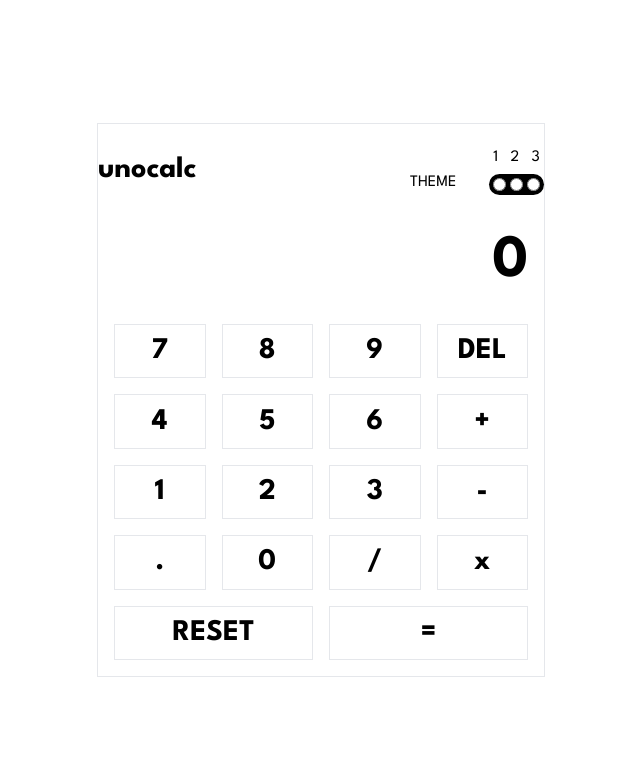
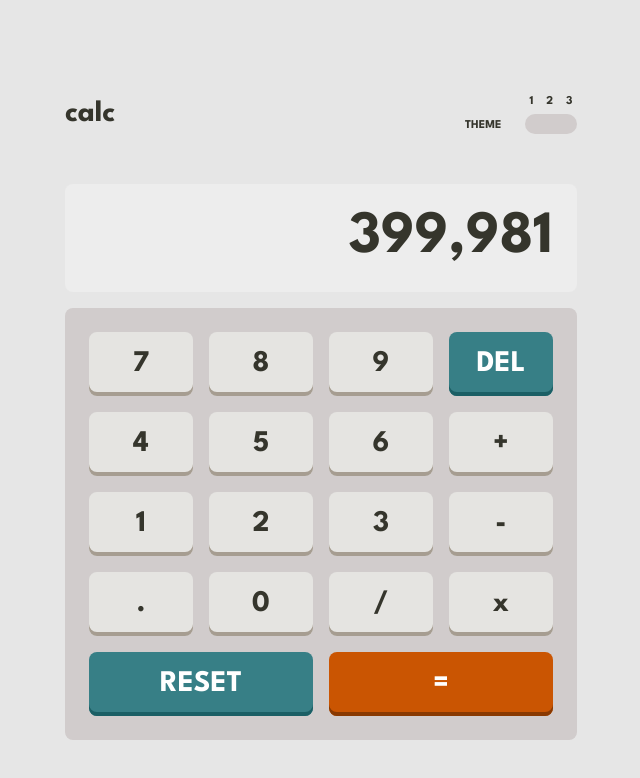
Before and after one commit to princemuel/unocalc, a website built with Vite: page client/index.html in a window 1280 px wide. Shown: the whole page, without its empty margins (319-959 px from the left). Built offline with nearby package versions, Linux system fonts and the light colour scheme; some packages are replaced by stand-ins of ours.

Commit message:
feat: scaffold light theme

```diff
--- a/client/index.html
+++ b/client/index.html
@@ -1,5 +1,5 @@
 <!DOCTYPE html>
-<html lang="en" class="__sans__">
+<html lang="en" class="__sans__" data-theme="auto">
   <head>
     <meta charset="UTF-8" />
     <link rel="icon" href="/favicon.ico" sizes="48x48" />
@@ -31,18 +31,17 @@
       "use strict";
       if (!window.ThemeProvider) {
         window.ThemeProvider = (function () {
-          var stored =
+          const storedTheme =
             typeof window.localStorage !== "undefined" &&
             localStorage.getItem("uno-theme");
-          var mql = window.matchMedia("(prefers-color-scheme: light)");
-          var theme = stored || (mql.matches ? "light" : "dark");
+          const mql = window.matchMedia("(prefers-color-scheme: light)");
+          const theme = storedTheme || (mql.matches ? "light" : "dark");
           document.documentElement.dataset.theme = theme;
-
           return {
-            updateWidget(theme = stored || "auto") {
-              var widget = document.querySelector("[data-id='theme-widget']");
-
-              // console.log(widget);
+            updateWidget(theme = storedTheme || "auto") {
+              /** @type {HTMLInputElement | null} */
+              const element = document.getElementById(theme);
+              if (element) element.checked = true;
             },
           };
         })();
@@ -50,53 +49,70 @@
     </script>
   </head>
   <body
-    class="antialiased font-sans h-screen supports-[height:100svh]:h-svh grid place-items-center bg-white text-black dark:bg-black dark:text-white neon:bg-purple-700 neon:text-white"
+    class="antialiased font-sans h-screen supports-[height:100svh]:h-svh grid place-items-center bg-marine-300 dark:bg-prussian-500 neon:bg-lilac-500"
   >
-    <main class="w-full max-w-sm sm:max-w-md mx-auto">
-      <section class="grid grid-rows-[1fr_1fr_4fr] border">
+    <main class="w-full max-w-sm sm:max-w-lg mx-auto">
+      <section class="grid grid-rows-[1fr_1fr_4fr] gap-4">
         <header class="flex items-center justify-between">
           <div class="">
-            <h1 class="font-bold text-3xl">unocalc</h1>
+            <h1 class="font-bold text-marine-800 text-3xl">calc</h1>
           </div>
 
           <fieldset
             is="theme-widget"
             data-id="theme-widget"
             id="theme-widget"
-            class="grid gap-6 grid-cols-4"
+            class="grid gap-2 grid-cols-4"
           >
             <legend class="sr-only">update the theme</legend>
-            <h4 class="col-span-2 self-end">THEME</h4>
+            <h4 class="col-span-2 self-end text-xs font-bold text-marine-800">
+              THEME
+            </h4>
 
             <div class="flex flex-col gap-1 col-span-2">
               <span class="flex items-center gap-1 justify-around">
-                <label for="light" class="cursor-pointer">1</label>
-                <label for="dark" class="cursor-pointer">2</label>
-                <label for="neon" class="cursor-pointer">3</label>
+                <label
+                  for="light"
+                  class="cursor-pointer text-xs font-bold text-marine-800"
+                >
+                  1
+                </label>
+                <label
+                  for="dark"
+                  class="cursor-pointer text-xs font-bold text-marine-800"
+                >
+                  2
+                </label>
+                <label
+                  for="neon"
+                  class="cursor-pointer text-xs font-bold text-marine-800"
+                >
+                  3
+                </label>
               </span>
 
               <span
-                class="flex items-center gap-1 justify-evenly rounded-full bg-black p-1"
+                class="flex items-center gap-1 justify-evenly rounded-full bg-marine-400 p-1"
               >
                 <input
                   type="radio"
                   name="uno-theme"
                   id="light"
-                  class="cursor-pointer"
+                  class="cursor-pointer size-3 transition-colors duration-500 rounded-full appearance-none forced-colors:appearance-auto checked:bg-accent-200"
                   value="light"
                 />
                 <input
                   type="radio"
                   name="uno-theme"
                   id="dark"
-                  class="cursor-pointer"
+                  class="cursor-pointer size-3 transition-colors duration-500 rounded-full appearance-none forced-colors:appearance-auto checked:bg-accent-200"
                   value="dark"
                 />
                 <input
                   type="radio"
                   name="uno-theme"
                   id="neon"
-                  class="cursor-pointer"
+                  class="cursor-pointer size-3 transition-colors duration-500 rounded-full appearance-none forced-colors:appearance-auto checked:bg-accent-200"
                   value="neon"
                 />
               </span>
@@ -104,45 +120,44 @@
           </fieldset>
         </header>
 
-        <section class="grid items-center p-4">
-          <output
-            name="result"
-            id="result"
-            form="keypad"
-            class="text-6xl text-right font-bold"
-            >0</output
-          >
-        </section>
+        <output
+          name="result"
+          id="result"
+          form="keypad"
+          class="text-5xl sm:text-6xl p-4 sm:p-6 text-marine-800 bg-marine-100 rounded-lg text-right font-bold"
+        >
+          399,981
+        </output>
 
         <form
           id="keypad"
-          class="grid grid-cols-4 gap-4 p-4 text-2xl [grid-template-areas:'seven_eight_nine_delete''four_five_six_plus''one_two_three_minus''decimal_zero_divide_times''reset_reset_equal_equal']"
+          class="grid grid-cols-4 gap-4 p-4 sm:p-6 text-2xl rounded-lg [grid-template-areas:'seven_eight_nine_delete''four_five_six_plus''one_two_three_minus''decimal_zero_divide_times''reset_reset_equal_equal'] bg-marine-400"
         >
           <button
             type="button"
             data-type="number"
-            class="cursor-pointer border hocus:brightness-150 text-xl sm:text-3xl font-bold"
+            class="cursor-pointer rounded-lg shadow-[inset_0px_-4px_-0px] shadow-marine-500 text-marine-800 bg-marine-200 hocus:brightness-150 text-xl sm:text-3xl font-bold"
           >
             7
           </button>
           <button
             type="button"
             data-type="number"
-            class="cursor-pointer border hocus:brightness-150 text-xl sm:text-3xl font-bold"
+            class="cursor-pointer rounded-lg shadow-[inset_0px_-4px_-0px] shadow-marine-500 text-marine-800 bg-marine-200 hocus:brightness-150 text-xl sm:text-3xl font-bold"
           >
             8
           </button>
           <button
             type="button"
             data-type="number"
-            class="cursor-pointer border hocus:brightness-150 text-xl sm:text-3xl font-bold"
+            class="cursor-pointer rounded-lg shadow-[inset_0px_-4px_-0px] shadow-marine-500 text-marine-800 bg-marine-200 hocus:brightness-150 text-xl sm:text-3xl font-bold"
           >
             9
           </button>
           <button
             type="button"
             data-type="delete"
-            class="cursor-pointer border hocus:brightness-150 text-xl sm:text-3xl font-bold"
+            class="cursor-pointer rounded-lg shadow-[inset_0px_-4px_-0px] shadow-marine-700 text-white bg-marine-600 hocus:brightness-150 text-xl sm:text-3xl font-bold"
           >
             DEL
           </button>
@@ -150,28 +165,28 @@
           <button
             type="button"
             data-type="number"
-            class="cursor-pointer border hocus:brightness-150 text-xl sm:text-3xl font-bold"
+            class="cursor-pointer rounded-lg shadow-[inset_0px_-4px_-0px] shadow-marine-500 text-marine-800 bg-marine-200 hocus:brightness-150 text-xl sm:text-3xl font-bold"
           >
             4
           </button>
           <button
             type="button"
             data-type="number"
-            class="cursor-pointer border hocus:brightness-150 text-xl sm:text-3xl font-bold"
+            class="cursor-pointer rounded-lg shadow-[inset_0px_-4px_-0px] shadow-marine-500 text-marine-800 bg-marine-200 hocus:brightness-150 text-xl sm:text-3xl font-bold"
           >
             5
           </button>
           <button
             type="button"
             data-type="number"
-            class="cursor-pointer border hocus:brightness-150 text-xl sm:text-3xl font-bold"
+            class="cursor-pointer rounded-lg shadow-[inset_0px_-4px_-0px] shadow-marine-500 text-marine-800 bg-marine-200 hocus:brightness-150 text-xl sm:text-3xl font-bold"
           >
             6
           </button>
           <button
             type="button"
             data-type="operator"
-            class="cursor-pointer border hocus:brightness-150 text-xl sm:text-3xl font-bold"
+            class="cursor-pointer rounded-lg shadow-[inset_0px_-4px_-0px] shadow-marine-500 text-marine-800 bg-marine-200 hocus:brightness-150 text-xl sm:text-3xl font-bold"
           >
             +
           </button>
@@ -179,28 +194,28 @@
           <button
             type="button"
             data-type="number"
-            class="cursor-pointer border hocus:brightness-150 text-xl sm:text-3xl font-bold"
+            class="cursor-pointer rounded-lg shadow-[inset_0px_-4px_-0px] shadow-marine-500 text-marine-800 bg-marine-200 hocus:brightness-150 text-xl sm:text-3xl font-bold"
           >
             1
           </button>
           <button
             type="button"
             data-type="number"
-            class="cursor-pointer border hocus:brightness-150 text-xl sm:text-3xl font-bold"
+            class="cursor-pointer rounded-lg shadow-[inset_0px_-4px_-0px] shadow-marine-500 text-marine-800 bg-marine-200 hocus:brightness-150 text-xl sm:text-3xl font-bold"
           >
             2
           </button>
           <button
             type="button"
             data-type="number"
-            class="cursor-pointer border hocus:brightness-150 text-xl sm:text-3xl font-bold"
+            class="cursor-pointer rounded-lg shadow-[inset_0px_-4px_-0px] shadow-marine-500 text-marine-800 bg-marine-200 hocus:brightness-150 text-xl sm:text-3xl font-bold"
           >
             3
           </button>
           <button
             type="button"
             data-type="operator"
-            class="cursor-pointer border hocus:brightness-150 text-xl sm:text-3xl font-bold"
+            class="cursor-pointer rounded-lg shadow-[inset_0px_-4px_-0px] shadow-marine-500 text-marine-800 bg-marine-200 hocus:brightness-150 text-xl sm:text-3xl font-bold"
           >
             -
           </button>
@@ -208,28 +223,28 @@
           <button
             type="button"
             data-type="decimal"
-            class="cursor-pointer border hocus:brightness-150 text-xl sm:text-3xl font-bold"
+            class="cursor-pointer rounded-lg shadow-[inset_0px_-4px_-0px] shadow-marine-500 text-marine-800 bg-marine-200 hocus:brightness-150 text-xl sm:text-3xl font-bold"
           >
             .
           </button>
           <button
             type="button"
             data-type="number"
-            class="cursor-pointer border hocus:brightness-150 text-xl sm:text-3xl font-bold"
+            class="cursor-pointer rounded-lg shadow-[inset_0px_-4px_-0px] shadow-marine-500 text-marine-800 bg-marine-200 hocus:brightness-150 text-xl sm:text-3xl font-bold"
           >
             0
           </button>
           <button
             type="button"
             data-type="operator"
-            class="cursor-pointer border hocus:brightness-150 text-xl sm:text-3xl font-bold"
+            class="cursor-pointer rounded-lg shadow-[inset_0px_-4px_-0px] shadow-marine-500 text-marine-800 bg-marine-200 hocus:brightness-150 text-xl sm:text-3xl font-bold"
           >
             /
           </button>
           <button
             type="button"
             data-type="operator"
-            class="cursor-pointer border hocus:brightness-150 text-xl sm:text-3xl font-bold"
+            class="cursor-pointer rounded-lg shadow-[inset_0px_-4px_-0px] shadow-marine-500 text-marine-800 bg-marine-200 hocus:brightness-150 text-xl sm:text-3xl font-bold"
           >
             x
           </button>
@@ -237,7 +252,7 @@
           <button
             type="button"
             data-type="reset"
-            class="cursor-pointer border hocus:brightness-150 text-xl sm:text-3xl font-bold [grid-area:reset]"
+            class="cursor-pointer rounded-lg shadow-[inset_0px_-4px_-0px] shadow-marine-700 text-white bg-marine-600 hocus:brightness-150 text-xl sm:text-3xl font-bold [grid-area:reset]"
           >
             RESET
           </button>
@@ -245,7 +260,7 @@
           <button
             type="button"
             data-type="equals"
-            class="cursor-pointer border hocus:brightness-150 text-xl sm:text-3xl font-bold [grid-area:equal]"
+            class="cursor-pointer rounded-lg shadow-[inset_0px_-4px_-0px] shadow-accent-300 bg-accent-200 text-white hocus:brightness-150 text-xl sm:text-3xl font-bold [grid-area:equal]"
           >
             =
           </button>
@@ -253,7 +268,6 @@
       </section>
     </main>
     <script>
-      "use strict";
       window.ThemeProvider.updateWidget();
     </script>
     <script type="module" src="/src/main.ts"></script>
```
